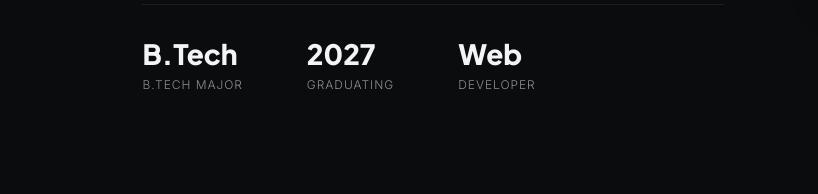
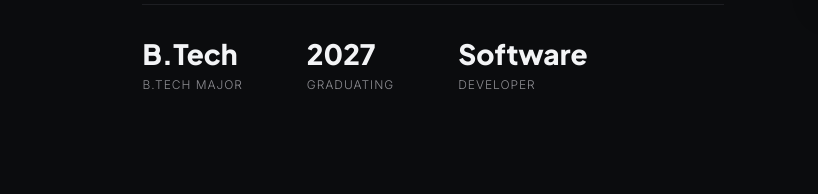
Before and after one commit to vmanishankar/Portfolio, a plain HTML site: page index.html in a window 1280 px wide. Shown: the part 606-800 px from the top of the page, 0-818 px from the left. Drawn offline with nearby package versions, Linux system fonts and the light colour scheme.

Commit message:
Change 'Web Developer' to 'Software Developer'

```diff
--- a/index.html
+++ b/index.html
@@ -47,7 +47,7 @@
         <div class="stat-label">Graduating</div>
       </div>
       <div class="stat-item">
-        <div class="stat-num">Web</div>
+        <div class="stat-num">Software</div>
         <div class="stat-label">Developer</div>
       </div>
     </div>
```
